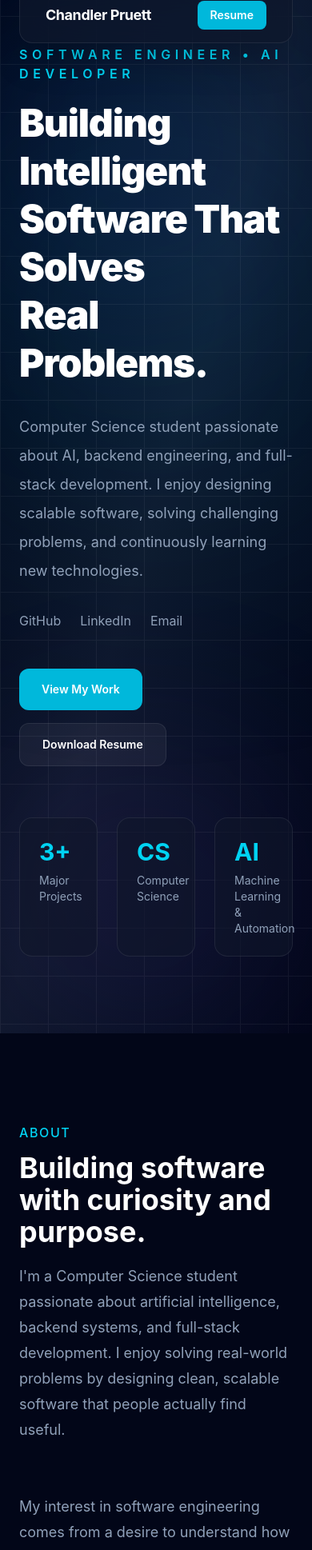
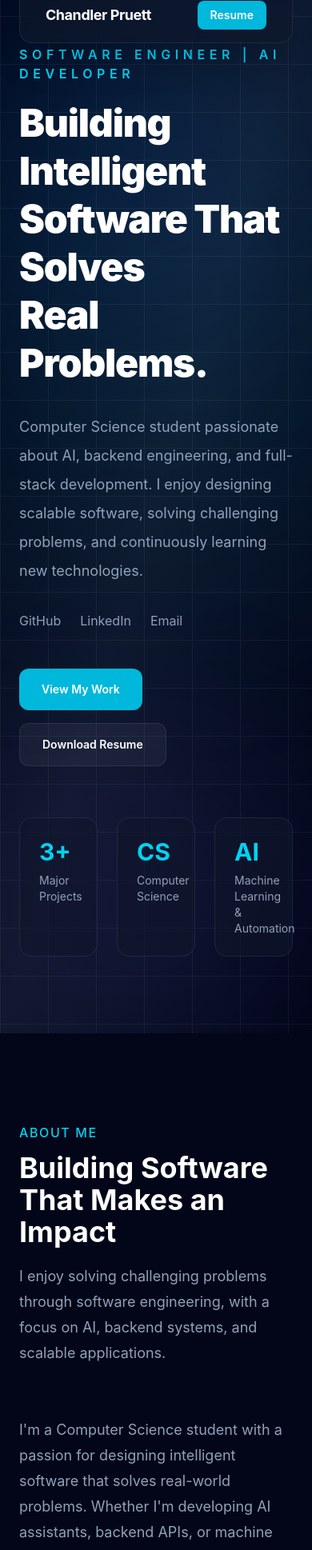
Before and after one commit to CPruett24/portfolio-website, a Next.js app: page / in a window 390 px wide. Shown: the part 40-1978 px from the top of the page at 80% size. Built offline with nearby package versions, Linux system fonts and the light colour scheme.

Commit message:
feat: redesign about section

```diff
--- a/src/components/layout/Navbar.tsx
+++ b/src/components/layout/Navbar.tsx
@@ -1,6 +1,7 @@
 "use client";
 
 import Link from "next/link";
+import { siteConfig } from "@/config/site";
 
 const links = [
   { name: "About", href: "#about" },
@@ -15,11 +16,8 @@ export default function Navbar() {
     <header className="fixed top-6 left-1/2 z-50 w-full max-w-7xl -translate-x-1/2 px-6">
       <nav className="flex items-center justify-between rounded-2xl border border-white/10 bg-slate-900/70 px-8 py-4 shadow-2xl backdrop-blur-xl">
 
-        <Link
-          href="/"
-          className="text-lg font-bold tracking-tight"
-        >
-          Chandler Pruett
+        <Link href="/" className="text-lg font-bold tracking-tight">
+          {siteConfig.name}
         </Link>
 
         <div className="hidden items-center gap-8 md:flex">
@@ -35,7 +33,7 @@ export default function Navbar() {
         </div>
 
         <a
-          href="/resume.pdf"
+          href={siteConfig.resume}
           download
           className="rounded-lg bg-cyan-500 px-4 py-2 text-sm font-semibold text-white transition hover:bg-cyan-400"
         >
--- a/src/components/sections/About.tsx
+++ b/src/components/sections/About.tsx
@@ -1,25 +1,66 @@
 import Section from "@/components/ui/Section";
 import SectionHeading from "@/components/ui/SectionHeading";
-import { about } from "@/data/about";
 
 export default function About() {
   return (
     <Section id="about">
       <SectionHeading
-        eyebrow="About"
-        title={about.title}
-        subtitle={about.intro}
+        eyebrow="About Me"
+        title="Building Software That Makes an Impact"
+        subtitle="I enjoy solving challenging problems through software engineering, with a focus on AI, backend systems, and scalable applications."
       />
 
-      <div className="grid gap-12 lg:grid-cols-2">
-        {about.story.map((paragraph) => (
-          <p
-            key={paragraph}
-            className="text-lg leading-8 text-slate-400"
-          >
-            {paragraph}
+      <div className="mt-16 grid gap-10 lg:grid-cols-2">
+
+        <div className="space-y-6 text-lg leading-8 text-slate-400">
+
+          <p>
+            I'm a Computer Science student with a passion for designing
+            intelligent software that solves real-world problems. Whether
+            I'm developing AI assistants, backend APIs, or machine learning
+            applications, I enjoy learning how complex systems work and
+            turning ideas into reliable software.
           </p>
-        ))}
+
+          <p>
+            During my software engineering internship, I've gained experience
+            working in collaborative environments while continuing to build
+            personal projects that challenge me to learn new technologies and
+            improve my engineering skills.
+          </p>
+
+          <p>
+            My long-term goal is to build scalable software that combines
+            artificial intelligence with practical applications that improve
+            people's everyday lives.
+          </p>
+
+        </div>
+
+        <div className="rounded-3xl border border-white/10 bg-slate-900/60 p-8 backdrop-blur-xl">
+
+          <h3 className="text-2xl font-bold">
+            Current Focus
+          </h3>
+
+          <ul className="mt-6 space-y-4 text-slate-300">
+
+            <li>• Artificial Intelligence</li>
+
+            <li>• Backend Development</li>
+
+            <li>• Full-Stack Applications</li>
+
+            <li>• Machine Learning</li>
+
+            <li>• Software Architecture</li>
+
+            <li>• Cloud Technologies</li>
+
+          </ul>
+
+        </div>
+
       </div>
     </Section>
   );
--- a/src/components/sections/Hero/HeroContent.tsx
+++ b/src/components/sections/Hero/HeroContent.tsx
@@ -2,13 +2,14 @@ import HeroButtons from "./HeroButtons";
 import HeroStats from "./HeroStats";
 import SocialLinks from "./SocialLinks";
 import ProfileCard from "./ProfileCard";
+import { siteConfig } from "@/config/site";
 
 export default function HeroContent() {
   return (
   <div className="grid items-center gap-16 lg:grid-cols-2">
     <div>
       <p className="mb-5 font-semibold uppercase tracking-[0.35em] text-cyan-400">
-        Software Engineer • AI Developer
+        {siteConfig.title}
       </p>
 
       <h1 className="text-5xl font-black leading-tight tracking-tight md:text-7xl lg:text-8xl">
--- a/src/components/sections/Hero/SocialLinks.tsx
+++ b/src/components/sections/Hero/SocialLinks.tsx
@@ -1,27 +1,29 @@
 import Link from "next/link";
+
+import { siteConfig } from "@/config/site";
 
 export default function SocialLinks() {
   return (
     <div className="mt-8 flex gap-6 text-slate-400">
       <Link
-        href="https://github.com/CPruett24"
+        href={siteConfig.github}
         target="_blank"
-        className="hover:text-cyan-400 transition"
+        className="transition hover:text-cyan-400"
       >
         GitHub
       </Link>
 
       <Link
-        href="https://www.linkedin.com/in/chandler-pruett-2a1145345"
+        href={siteConfig.linkedin}
         target="_blank"
-        className="hover:text-cyan-400 transition"
+        className="transition hover:text-cyan-400"
       >
         LinkedIn
       </Link>
 
       <a
-        href="mailto:chandlerp.jobs@gmail.com"
-        className="hover:text-cyan-400 transition"
+        href={`mailto:${siteConfig.email}`}
+        className="transition hover:text-cyan-400"
       >
         Email
       </a>
--- /dev/null
+++ b/src/config/site.ts
@@ -0,0 +1,18 @@
+export const siteConfig = {
+  name: "Chandler Pruett",
+
+  title: "Software Engineer | AI Developer",
+
+  description:
+    "Computer Science student passionate about AI, backend engineering, and building scalable software.",
+
+  email: "chandlerp.jobs@gmail.com",
+
+  github: "https://github.com/CPruett24",
+
+  linkedin: "https://www.linkedin.com/in/chandler-pruett-2a1145345/",
+
+  resume: "/resume.pdf",
+
+  location: "Florida, USA",
+};
```
